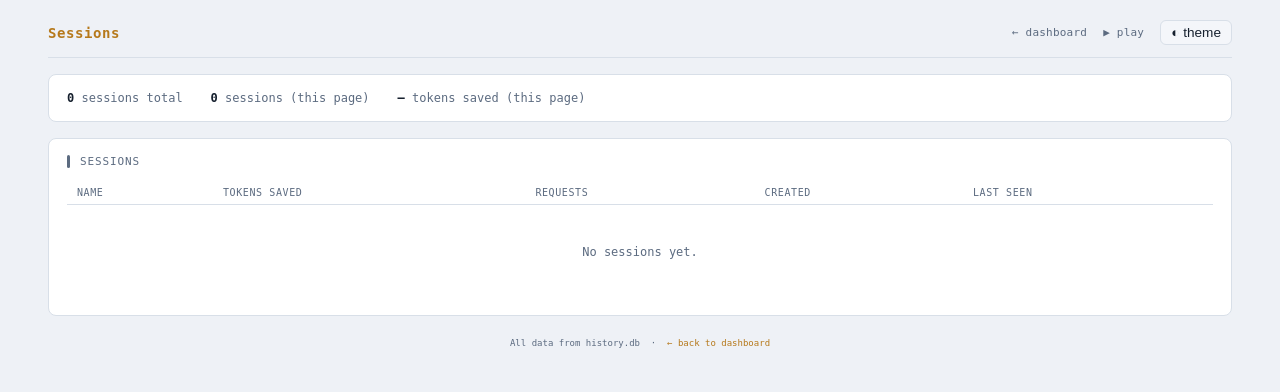
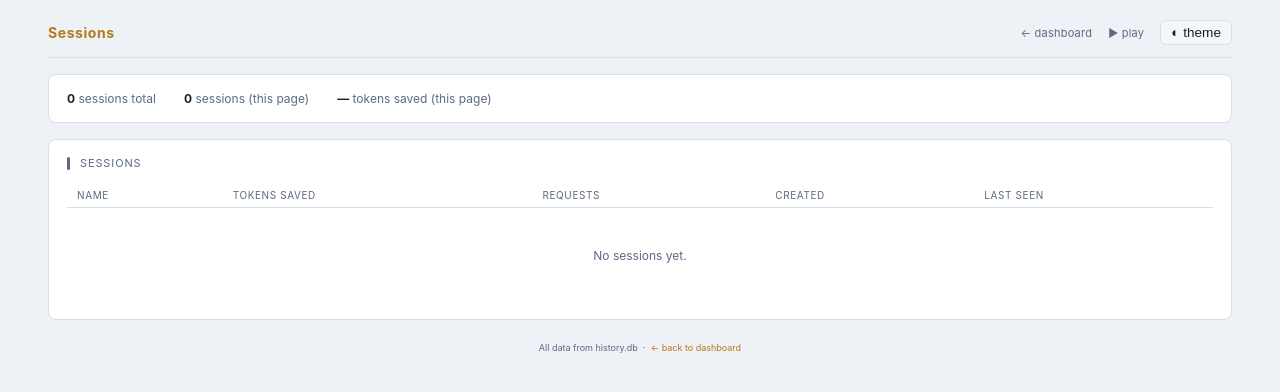
Before and after one commit to jeancsil/llm-compressor, a FastAPI app: page /play/list in a window 1280 px wide. Shown: the top 392 px of the page. Run offline with FastAPI, Linux system fonts and the light colour scheme; data that the repository does not hold is empty; some libraries are stand-ins or nearby versions.

Commit message:
fix(ui): stop list.html body rule overriding sans-serif type-system default

```diff
--- a/templates/list.html
+++ b/templates/list.html
@@ -7,7 +7,7 @@
 <!--TOKENS-->
 <style>
   * { box-sizing: border-box; margin: 0; padding: 0; }
-  body { font-family: 'SF Mono', 'Fira Code', monospace; padding: 20px 48px; max-width: 1440px; margin: 0 auto; }
+  body { padding: 20px 48px; max-width: 1440px; margin: 0 auto; }
   .header { display: flex; align-items: center; justify-content: space-between; margin-bottom: 16px; padding-bottom: 12px; border-bottom: 1px solid var(--border); }
   .title { color: var(--accent-active); font-size: 14px; font-weight: 700; letter-spacing: .04em; }
   .header-right { display: flex; align-items: center; gap: 16px; font-size: 11px; color: var(--text-muted); }
```
